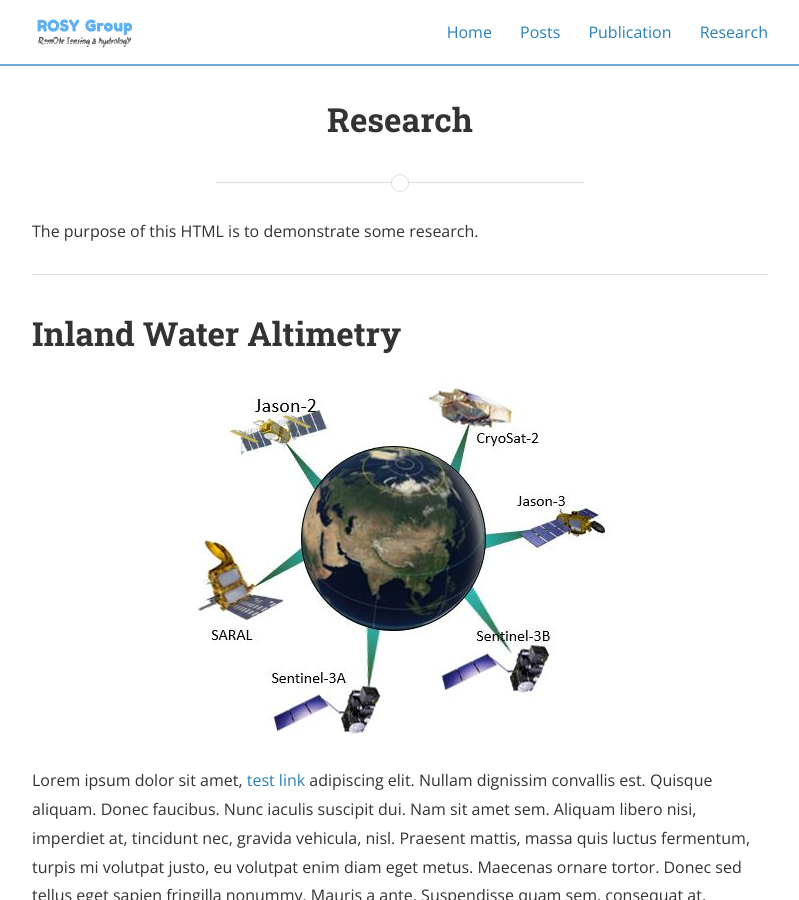
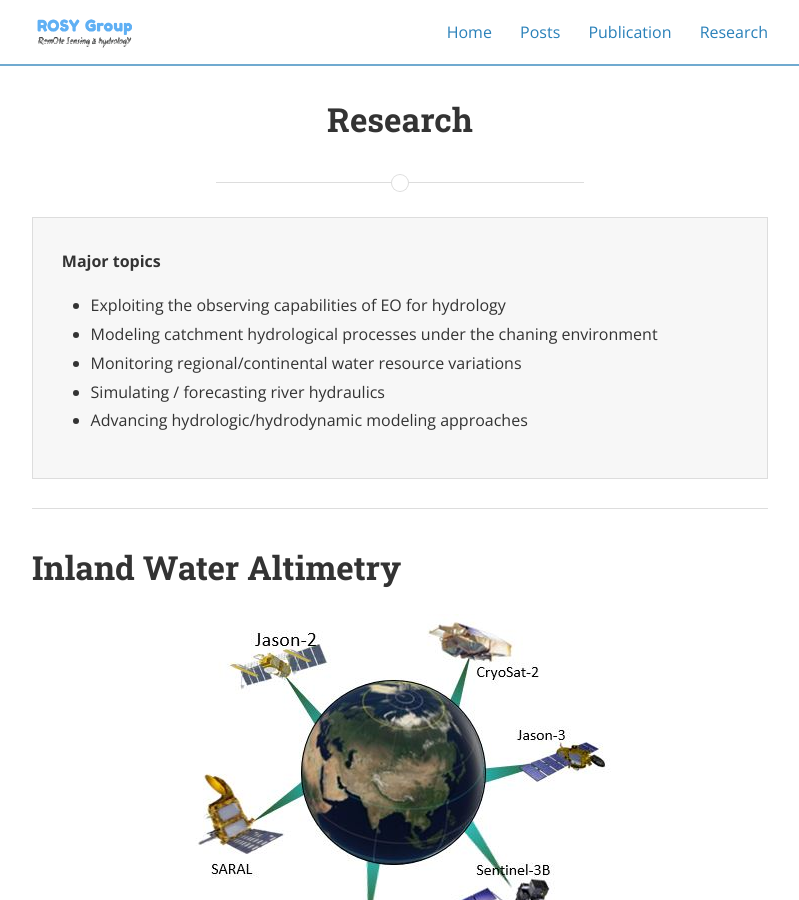
Before and after one commit to 12530/rshydro, a Jekyll site: the page built from research.md, in a window 1280 px wide and 900 px high. Shown: the whole window, without its empty margins (240-1039 px from the left). Built offline with Jekyll 4.4.1, drawn with Linux system fonts in a browser that asks for light colours; nearby versions of some CDN libraries.

Commit message:
Update research.md

```diff
--- a/research.md
+++ b/research.md
@@ -4,8 +4,18 @@ title: Research
 permalink: /research/
 main_nav: true
 ---
+<fieldset>
+  <p><b>Major topics</b></p>
+  <ul>
+    <li>Exploiting the observing capabilities of EO for hydrology</li>
+    <li>Modeling catchment hydrological processes under the chaning environment</li>
+    <li>Monitoring regional/continental water resource variations</li>
+    <li>Simulating / forecasting river hydraulics</li>
+    <li>Advancing hydrologic/hydrodynamic modeling approaches</li>
+  </ul>
+</fieldset>
 
-<p>The purpose of this HTML is to demonstrate some research.</p>
+
 
 <hr>
 
```
